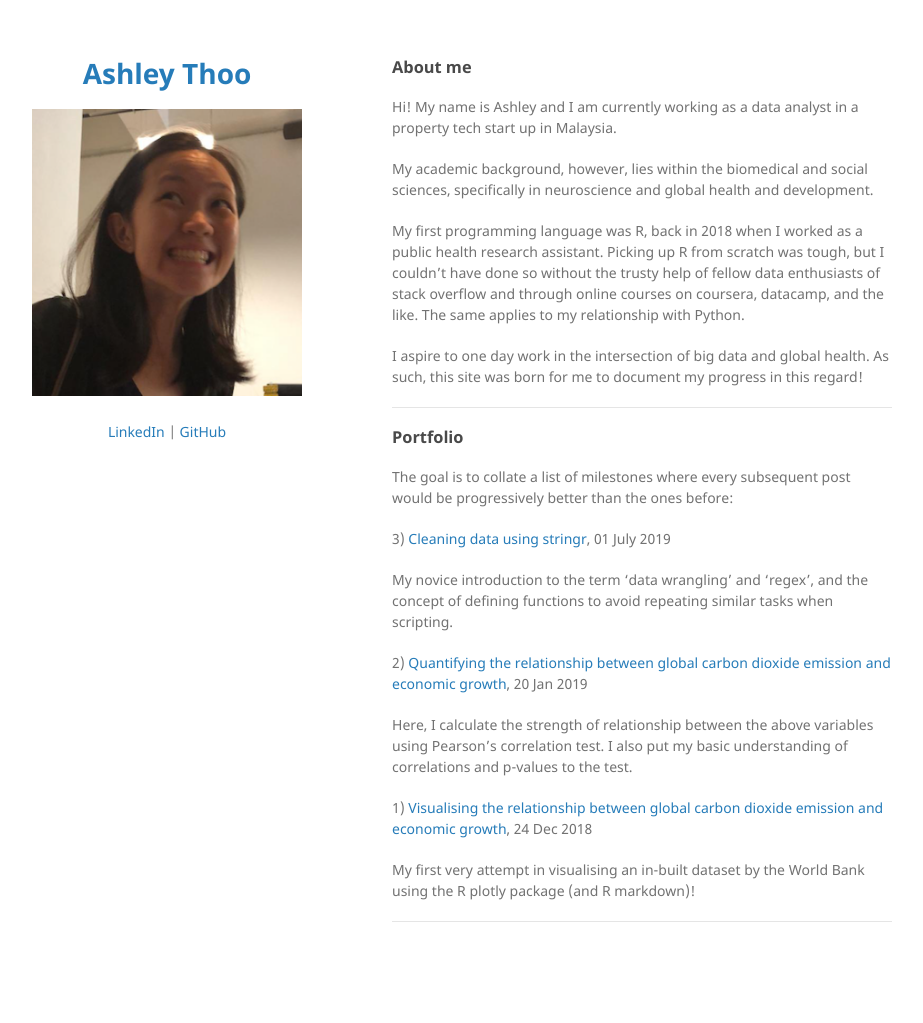
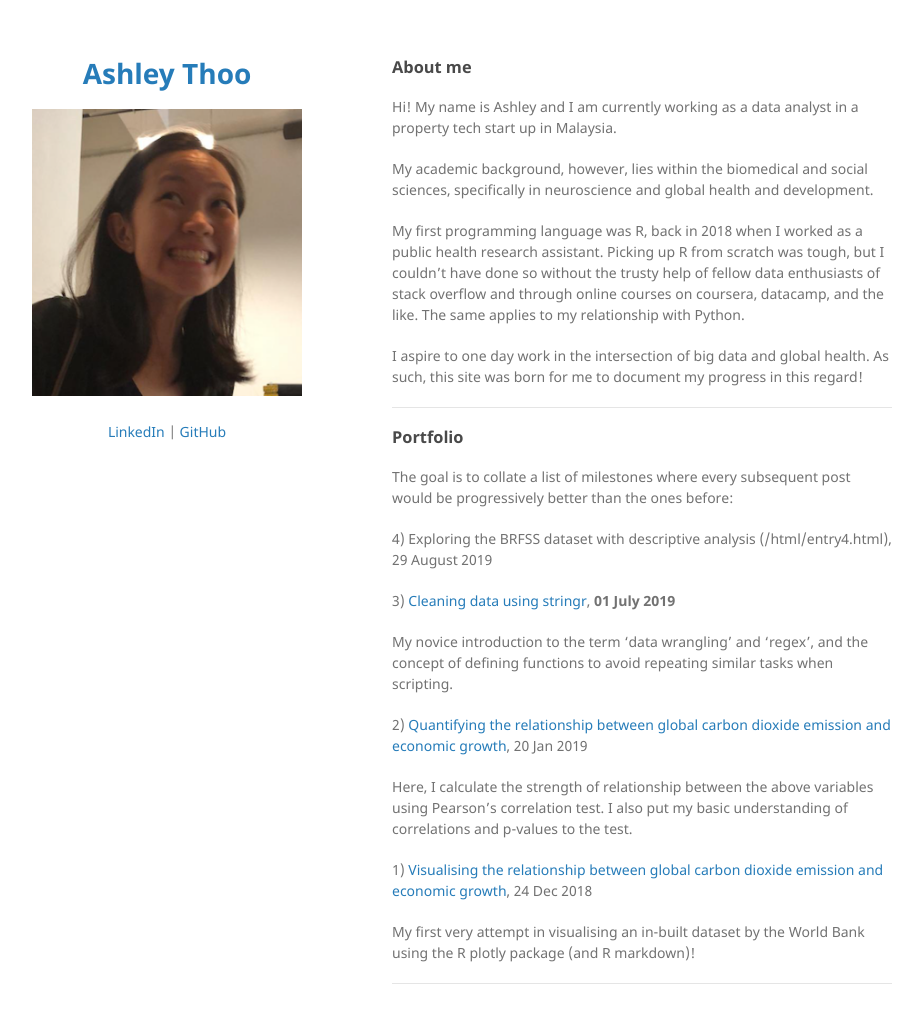
Before and after one commit to ashleythy/ashleythy.github.io, a Jekyll site: the page built from index.md, in a window 1280 px wide and 1054 px high. Shown: the top 1023 px of the window, without its empty margins (178-1101 px from the left). Built offline with Jekyll 4.4.1, drawn with Linux system fonts in a browser that asks for light colours; our own code applies the rules of GitHub Pages for plain Markdown files.

Commit message:
Update index.md

```diff
--- a/index.md
+++ b/index.md
@@ -15,7 +15,9 @@ I aspire to one day work in the intersection of big data and global health. As s
 
 The goal is to collate a list of milestones where every subsequent post would be progressively better than the ones before:
 
-3) [Cleaning data using stringr](/html/entry3.html), 01 July 2019
+4) Exploring the BRFSS dataset with descriptive analysis (/html/entry4.html), 29 August 2019
+
+3) [Cleaning data using stringr](/html/entry3.html), <b>01 July 2019</b>
 
 My novice introduction to the term 'data wrangling' and 'regex', and the concept of defining functions to avoid repeating similar tasks when scripting.
 
```
